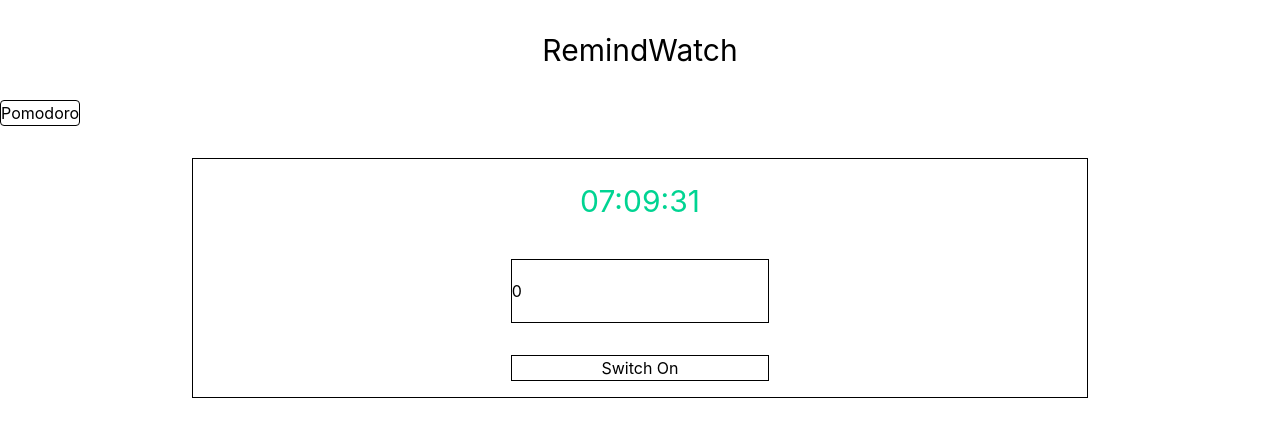
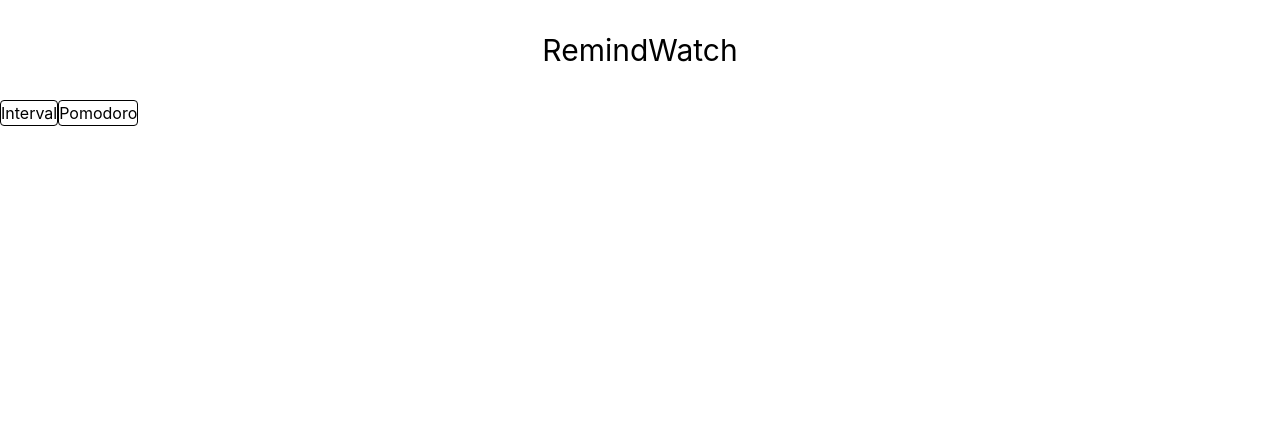
Before and after one commit to jamshidabduraxmonov/remindWatch, a React (Vite) app: page / in a window 1280 px wide. Shown: the top 436 px of the page. Built offline with nearby package versions, Linux system fonts and the light colour scheme.

Commit message:
feat: implement separate ui navigation for interval and 'Pomodoro' modes

```diff
--- a/src/App.jsx
+++ b/src/App.jsx
@@ -17,6 +17,8 @@ export default function RemindWatch() {
   const [isHyperDeep, setIsHyperDeep] = useState(false);
 
   let workRef = useRef(true);
+
+  const [isInterval, setIsInterval] = useState(false);
 
 
 
@@ -145,9 +147,13 @@ export default function RemindWatch() {
         return;
       }
       setIsPomodoro(true);
+      setIsInterval(false);
     }
 
-
+    const runInterval = () => {
+      setIsInterval(true);
+      setIsPomodoro(false);
+    }
 
 
 
@@ -172,14 +178,15 @@ export default function RemindWatch() {
 
        <div>
 
-        <button className="border-1 rounded-sm" onClick={()=> runPomodoro()}>Pomodoro</button>
+        <button className="border-1 rounded-sm" onClick={()=> runInterval()}>Interval</button>
+        <button className="border-1 rounded-sm" onClick={()=>  runPomodoro()}>Pomodoro</button>
 
 
       </div>
 
 
-
-      <div className="border-1 w-[70%] h-auto m-auto my-8 flex flex-col gap-8 p-4  ">
+      { isInterval && (
+        <div className="border-1 w-[70%] h-auto m-auto my-8 flex flex-col gap-8 p-4  ">
         <h1 className='text-center py-2 text-emerald-400 text-3xl'>{time}</h1>
         <input className='border-1 w-[30%] h-16 m-auto' value={interVal} name="quantity" min="0" onChange={(e) => {setInterVal(Math.abs(Number(e.target.value)))}} disabled={isOn}  type="number" />
 
@@ -191,7 +198,10 @@ export default function RemindWatch() {
           )
         }
 
-      </div>
+          </div>
+      )}
+
+
 
 
         { isPomodoro && (
```
